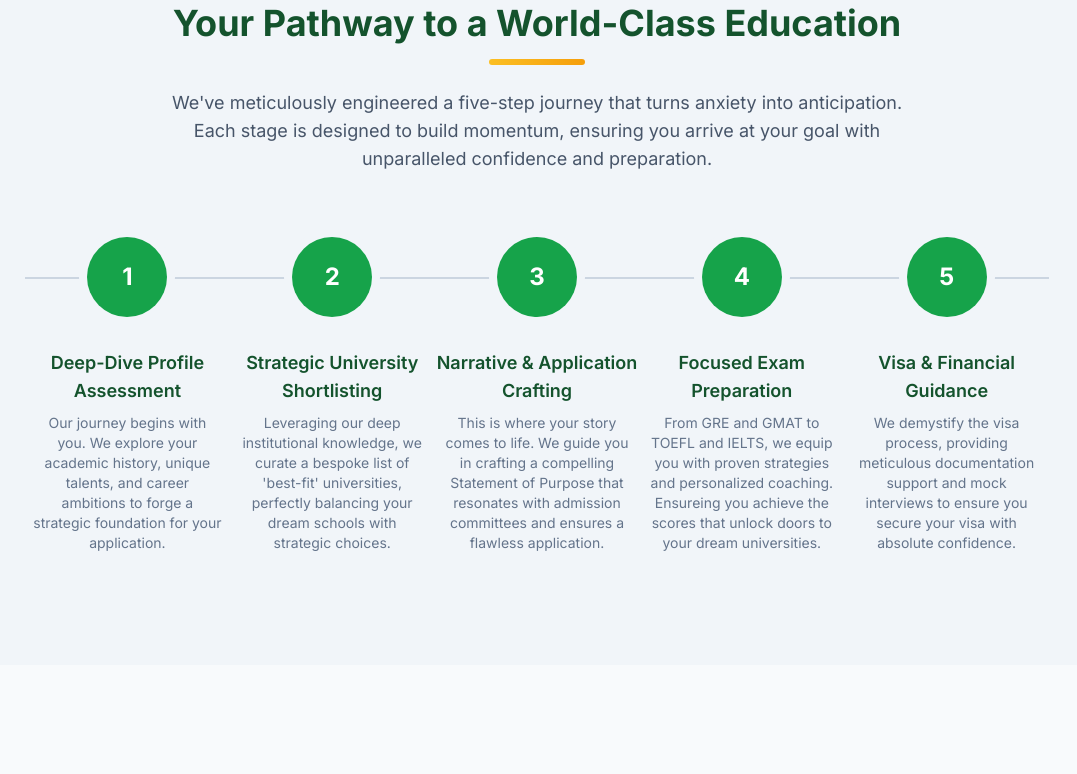
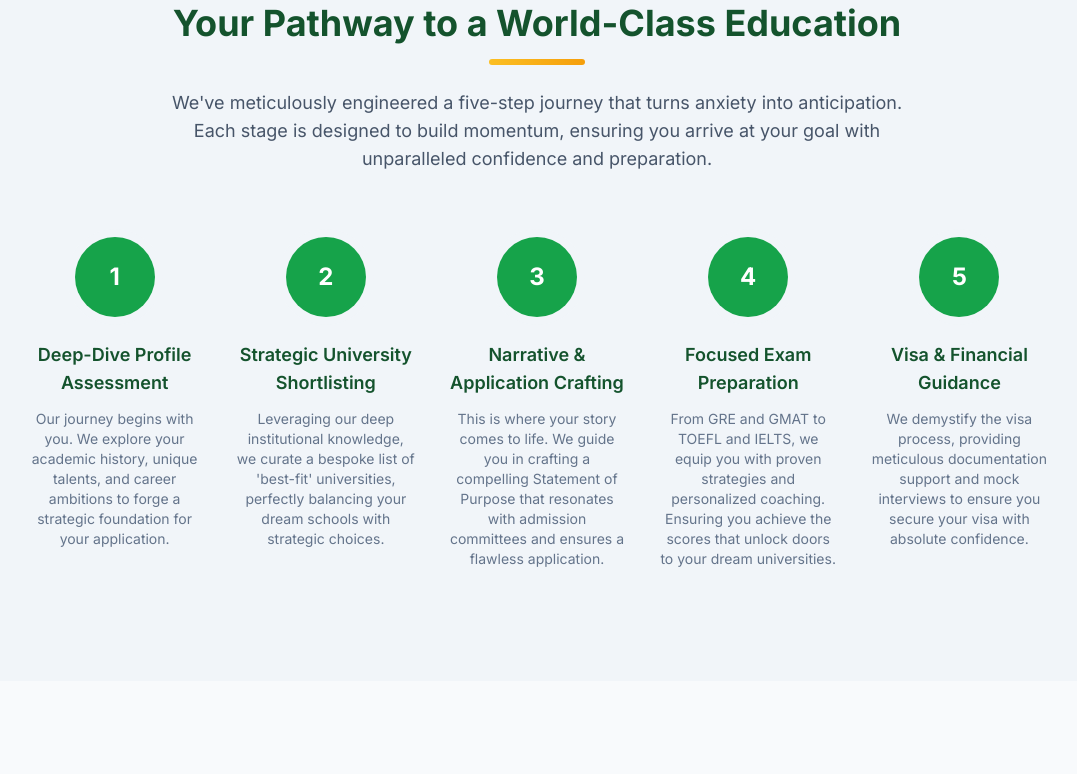
Before and after one commit to infogradsurge-create/demo, a plain HTML site: page index.html in a window 1280 px wide. Shown: the part 1681-2455 px from the top of the page, without its empty margins (103-1180 px from the left). Drawn offline with nearby package versions, Linux system fonts and the light colour scheme; a script that the page names is missing.

Commit message:
Add files via upload

```diff
--- a/index.html
+++ b/index.html
@@ -209,72 +209,183 @@
 
     <section id="process" class="py-20 md:py-28 bg-slate-100 dark:bg-slate-900">
         <div class="max-w-7xl mx-auto px-4 sm:px-6 lg:px-8">
-            <div class="text-center mb-16" data-aos="fade-up">
-                <h2 class="text-3xl md:text-4xl font-bold text-primary-900 dark:text-white mb-4">Your Pathway to a World-Class Education</h2>
+            <!-- Header -->
+            <div class="text-center mb-16 fade-up">
+                <h2 class="text-3xl md:text-4xl font-bold text-primary-900 dark:text-white mb-4">
+                    Your Pathway to a World-Class Education
+                </h2>
                 <div class="w-24 h-1.5 bg-gradient-to-r from-amber-400 to-amber-500 mx-auto mb-6 rounded-full"></div>
-                <p class="max-w-3xl mx-auto text-slate-600 dark:text-slate-300 text-lg">We've meticulously engineered a five-step journey that turns anxiety into anticipation. Each stage is designed to build momentum, ensuring you arrive at your goal with unparalleled confidence and preparation.</p>
+                <p class="max-w-3xl mx-auto text-slate-600 dark:text-slate-300 text-lg">
+                    We've meticulously engineered a five-step journey that turns anxiety into anticipation.
+                    Each stage is designed to build momentum, ensuring you arrive at your goal with
+                    unparalleled confidence and preparation.
+                </p>
             </div>
 
-            <div class="relative max-w-5xl mx-auto" data-aos="fade-up">
-                <div class="absolute left-10 top-0 h-full w-0.5 bg-slate-300 dark:bg-slate-700 lg:hidden"></div>
-                <div class="hidden lg:block absolute top-10 left-0 w-full h-0.5 bg-slate-300 dark:bg-slate-700"></div>
-
-                <div class="relative grid grid-cols-1 lg:grid-cols-5 gap-y-16 lg:gap-y-0">
-
-                    <div class="relative flex flex-col items-center lg:items-start text-center lg:text-center">
-                        <div class="lg:absolute lg:left-1/2 lg:-translate-x-1/2">
-                            <div class="w-20 h-20 rounded-full bg-primary-600 text-white flex items-center justify-center text-2xl font-bold ring-8 ring-slate-100 dark:ring-slate-900 z-10 relative">1</div>
+            <!-- Process Steps -->
+            <div class="max-w-5xl mx-auto fade-up">
+                <!-- Mobile Layout (< lg) -->
+                <div class="lg:hidden mobile-timeline space-y-12">
+                    <!-- Step 1 -->
+                    <div class="flex items-start gap-6">
+                        <div class="process-circle w-20 h-20 rounded-full bg-primary-600 text-white flex items-center justify-center text-2xl font-bold ring-8 ring-slate-100 dark:ring-slate-900 flex-shrink-0">
+                            1
                         </div>
-                        <div class="pt-8 lg:pt-28">
-                            <h3 class="text-lg font-semibold text-primary-900 dark:text-white mb-2">Deep-Dive Profile Assessment</h3>
-                            <p class="text-sm text-slate-500 dark:text-slate-400 px-4 lg:px-2">Our journey begins with you. We explore your academic history, unique talents, and career ambitions to forge a strategic foundation for your application.</p>
+                        <div class="pt-2">
+                            <h3 class="text-lg font-semibold text-primary-900 dark:text-white mb-2">
+                                Deep-Dive Profile Assessment
+                            </h3>
+                            <p class="text-sm text-slate-500 dark:text-slate-400">
+                                Our journey begins with you. We explore your academic history, unique talents,
+                                and career ambitions to forge a strategic foundation for your application.
+                            </p>
                         </div>
                     </div>
 
-                    <div class="relative flex flex-col items-center lg:items-start text-center lg:text-center">
-                        <div class="lg:absolute lg:left-1/2 lg:-translate-x-1/2">
-                            <div class="w-20 h-20 rounded-full bg-primary-600 text-white flex items-center justify-center text-2xl font-bold ring-8 ring-slate-100 dark:ring-slate-900 z-10 relative">2</div>
+                    <!-- Step 2 -->
+                    <div class="flex items-start gap-6">
+                        <div class="process-circle w-20 h-20 rounded-full bg-primary-600 text-white flex items-center justify-center text-2xl font-bold ring-8 ring-slate-100 dark:ring-slate-900 flex-shrink-0">
+                            2
                         </div>
-                        <div class="pt-8 lg:pt-28">
-                            <h3 class="text-lg font-semibold text-primary-900 dark:text-white mb-2">Strategic University Shortlisting</h3>
-                            <p class="text-sm text-slate-500 dark:text-slate-400 px-4 lg:px-2">Leveraging our deep institutional knowledge, we curate a bespoke list of 'best-fit' universities, perfectly balancing your dream schools with strategic choices.</p>
+                        <div class="pt-2">
+                            <h3 class="text-lg font-semibold text-primary-900 dark:text-white mb-2">
+                                Strategic University Shortlisting
+                            </h3>
+                            <p class="text-sm text-slate-500 dark:text-slate-400">
+                                Leveraging our deep institutional knowledge, we curate a bespoke list of
+                                'best-fit' universities, perfectly balancing your dream schools with strategic choices.
+                            </p>
                         </div>
                     </div>
 
-                    <div class="relative flex flex-col items-center lg:items-start text-center lg:text-center">
-                        <div class="lg:absolute lg:left-1/2 lg:-translate-x-1/2">
-                            <div class="w-20 h-20 rounded-full bg-primary-600 text-white flex items-center justify-center text-2xl font-bold ring-8 ring-slate-100 dark:ring-slate-900 z-10 relative">3</div>
+                    <!-- Step 3 -->
+                    <div class="flex items-start gap-6">
+                        <div class="process-circle w-20 h-20 rounded-full bg-primary-600 text-white flex items-center justify-center text-2xl font-bold ring-8 ring-slate-100 dark:ring-slate-900 flex-shrink-0">
+                            3
                         </div>
-                        <div class="pt-8 lg:pt-28">
-                            <h3 class="text-lg font-semibold text-primary-900 dark:text-white mb-2">Narrative & Application Crafting</h3>
-                            <p class="text-sm text-slate-500 dark:text-slate-400 px-4 lg:px-2">This is where your story comes to life. We guide you in crafting a compelling Statement of Purpose that resonates with admission committees and ensures a flawless application.</p>
+                        <div class="pt-2">
+                            <h3 class="text-lg font-semibold text-primary-900 dark:text-white mb-2">
+                                Narrative & Application Crafting
+                            </h3>
+                            <p class="text-sm text-slate-500 dark:text-slate-400">
+                                This is where your story comes to life. We guide you in crafting a compelling
+                                Statement of Purpose that resonates with admission committees and ensures a flawless application.
+                            </p>
                         </div>
                     </div>
 
-                    <div class="relative flex flex-col items-center lg:items-start text-center lg:text-center">
-                        <div class="lg:absolute lg:left-1/2 lg:-translate-x-1/2">
-                            <div class="w-20 h-20 rounded-full bg-primary-600 text-white flex items-center justify-center text-2xl font-bold ring-8 ring-slate-100 dark:ring-slate-900 z-10 relative">4</div>
+                    <!-- Step 4 -->
+                    <div class="flex items-start gap-6">
+                        <div class="process-circle w-20 h-20 rounded-full bg-primary-600 text-white flex items-center justify-center text-2xl font-bold ring-8 ring-slate-100 dark:ring-slate-900 flex-shrink-0">
+                            4
                         </div>
-                        <div class="pt-8 lg:pt-28">
-                            <h3 class="text-lg font-semibold text-primary-900 dark:text-white mb-2">Focused Exam Preparation</h3>
-                            <p class="text-sm text-slate-500 dark:text-slate-400 px-4 lg:px-2">From GRE and GMAT to TOEFL and IELTS, we equip you with proven strategies and personalized coaching. Ensureing you achieve the scores that unlock doors to your dream universities.</p>
+                        <div class="pt-2">
+                            <h3 class="text-lg font-semibold text-primary-900 dark:text-white mb-2">
+                                Focused Exam Preparation
+                            </h3>
+                            <p class="text-sm text-slate-500 dark:text-slate-400">
+                                From GRE and GMAT to TOEFL and IELTS, we equip you with proven strategies
+                                and personalized coaching. Ensuring you achieve the scores that unlock doors
+                                to your dream universities.
+                            </p>
                         </div>
                     </div>
 
-                    <div class="relative flex flex-col items-center lg:items-start text-center lg:text-center">
-                        <div class="lg:absolute lg:left-1/2 lg:-translate-x-1/2">
-                            <div class="w-20 h-20 rounded-full bg-primary-600 text-white flex items-center justify-center text-2xl font-bold ring-8 ring-slate-100 dark:ring-slate-900 z-10 relative">5</div>
+                    <!-- Step 5 -->
+                    <div class="flex items-start gap-6">
+                        <div class="process-circle w-20 h-20 rounded-full bg-primary-600 text-white flex items-center justify-center text-2xl font-bold ring-8 ring-slate-100 dark:ring-slate-900 flex-shrink-0">
+                            5
                         </div>
-                        <div class="pt-8 lg:pt-28">
-                            <h3 class="text-lg font-semibold text-primary-900 dark:text-white mb-2">Visa & Financial Guidance</h3>
-                            <p class="text-sm text-slate-500 dark:text-slate-400 px-4 lg:px-2">We demystify the visa process, providing meticulous documentation support and mock interviews to ensure you secure your visa with absolute confidence.</p>
+                        <div class="pt-2">
+                            <h3 class="text-lg font-semibold text-primary-900 dark:text-white mb-2">
+                                Visa & Financial Guidance
+                            </h3>
+                            <p class="text-sm text-slate-500 dark:text-slate-400">
+                                We demystify the visa process, providing meticulous documentation support
+                                and mock interviews to ensure you secure your visa with absolute confidence.
+                            </p>
+                        </div>
+                    </div>
+                </div>
+
+                <!-- Desktop Layout (>= lg) -->
+                <div class="hidden lg:block desktop-timeline">
+                    <div class="grid grid-cols-5 gap-8">
+                        <!-- Step 1 -->
+                        <div class="text-center">
+                            <div class="process-circle w-20 h-20 rounded-full bg-primary-600 text-white flex items-center justify-center text-2xl font-bold ring-8 ring-slate-100 dark:ring-slate-900 mx-auto mb-6">
+                                1
+                            </div>
+                            <h3 class="text-lg font-semibold text-primary-900 dark:text-white mb-3">
+                                Deep-Dive Profile Assessment
+                            </h3>
+                            <p class="text-sm text-slate-500 dark:text-slate-400">
+                                Our journey begins with you. We explore your academic history, unique talents,
+                                and career ambitions to forge a strategic foundation for your application.
+                            </p>
+                        </div>
+
+                        <!-- Step 2 -->
+                        <div class="text-center">
+                            <div class="process-circle w-20 h-20 rounded-full bg-primary-600 text-white flex items-center justify-center text-2xl font-bold ring-8 ring-slate-100 dark:ring-slate-900 mx-auto mb-6">
+                                2
+                            </div>
+                            <h3 class="text-lg font-semibold text-primary-900 dark:text-white mb-3">
+                                Strategic University Shortlisting
+                            </h3>
+                            <p class="text-sm text-slate-500 dark:text-slate-400">
+                                Leveraging our deep institutional knowledge, we curate a bespoke list of
+                                'best-fit' universities, perfectly balancing your dream schools with strategic choices.
+                            </p>
+                        </div>
+
+                        <!-- Step 3 -->
+                        <div class="text-center">
+                            <div class="process-circle w-20 h-20 rounded-full bg-primary-600 text-white flex items-center justify-center text-2xl font-bold ring-8 ring-slate-100 dark:ring-slate-900 mx-auto mb-6">
+                                3
+                            </div>
+                            <h3 class="text-lg font-semibold text-primary-900 dark:text-white mb-3">
+                                Narrative & Application Crafting
+                            </h3>
+                            <p class="text-sm text-slate-500 dark:text-slate-400">
+                                This is where your story comes to life. We guide you in crafting a compelling
+                                Statement of Purpose that resonates with admission committees and ensures a flawless application.
+                            </p>
+                        </div>
+
+                        <!-- Step 4 -->
+                        <div class="text-center">
+                            <div class="process-circle w-20 h-20 rounded-full bg-primary-600 text-white flex items-center justify-center text-2xl font-bold ring-8 ring-slate-100 dark:ring-slate-900 mx-auto mb-6">
+                                4
+                            </div>
+                            <h3 class="text-lg font-semibold text-primary-900 dark:text-white mb-3">
+                                Focused Exam Preparation
+                            </h3>
+                            <p class="text-sm text-slate-500 dark:text-slate-400">
+                                From GRE and GMAT to TOEFL and IELTS, we equip you with proven strategies
+                                and personalized coaching. Ensuring you achieve the scores that unlock doors
+                                to your dream universities.
+                            </p>
+                        </div>
+
+                        <!-- Step 5 -->
+                        <div class="text-center">
+                            <div class="process-circle w-20 h-20 rounded-full bg-primary-600 text-white flex items-center justify-center text-2xl font-bold ring-8 ring-slate-100 dark:ring-slate-900 mx-auto mb-6">
+                                5
+                            </div>
+                            <h3 class="text-lg font-semibold text-primary-900 dark:text-white mb-3">
+                                Visa & Financial Guidance
+                            </h3>
+                            <p class="text-sm text-slate-500 dark:text-slate-400">
+                                We demystify the visa process, providing meticulous documentation support
+                                and mock interviews to ensure you secure your visa with absolute confidence.
+                            </p>
                         </div>
                     </div>
                 </div>
             </div>
         </div>
     </section>
-
     <section id="services" class="py-20 md:py-28 bg-slate-50 dark:bg-slate-900">
         <div class="max-w-7xl mx-auto px-4 sm:px-6 lg:px-8">
             <div class="text-center mb-16" data-aos="fade-up">
@@ -621,7 +732,7 @@
             <div class="border-t border-primary-900 mt-12 pt-8 flex flex-col md:flex-row justify-between items-center text-sm">
                 <p class="text-primary-300 mb-4 md:mb-0">© 2025 GradSurge. All rights reserved.</p>
                 <div class="flex space-x-6">
-                    <a href="#" class="text-primary-300 hover:text-amber-400">Privacy Policy</a>
+                    <a href="privacy-policy.html" class="text-primary-300 hover:text-amber-400">Privacy Policy</a>
                     <a href="#" class="text-primary-300 hover:text-amber-400">Terms of Service</a>
                 </div>
             </div>
```
Also changed, not shown: privacy-policy.html (added, +120 -0 lines).
